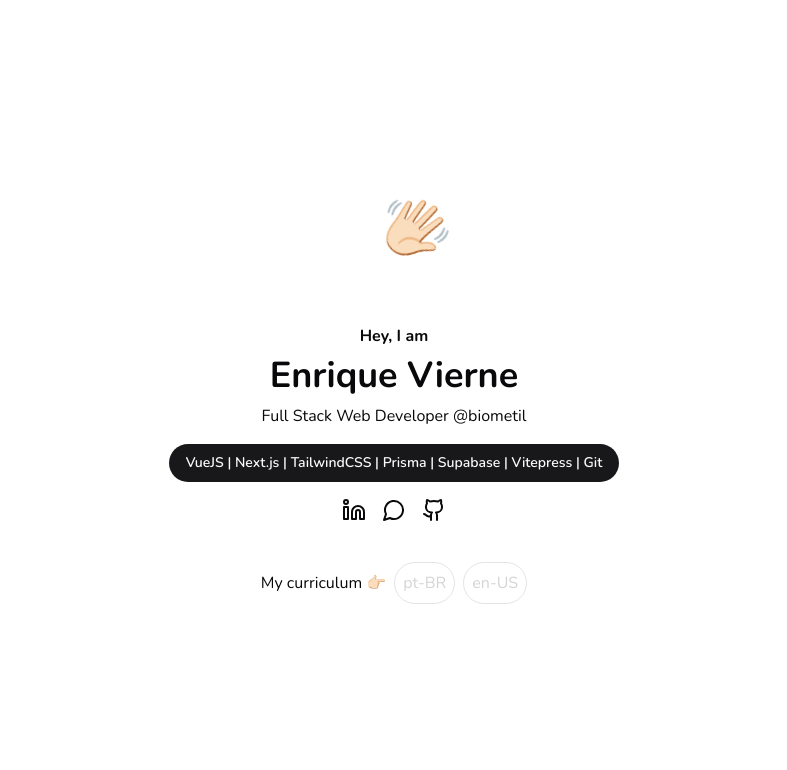
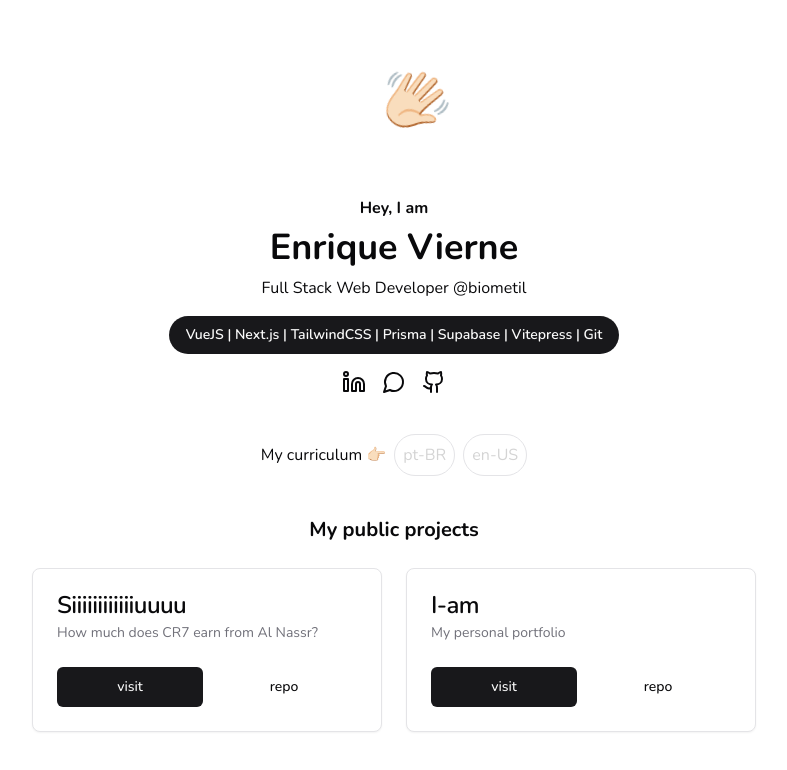
Before and after one commit to enriquevierne/i-am, a Next.js app: page / in a window 1280 px wide. Shown: the top 770 px of the page, without its empty margins (246-1033 px from the left). Built offline with nearby package versions, Linux system fonts and the light colour scheme.

Commit message:
feat: add some components

```diff
--- a/app/page.tsx
+++ b/app/page.tsx
@@ -1,8 +1,39 @@
 import { Badge } from "@/components/ui/badge";
 import { Github, Linkedin, MessageCircle } from "lucide-react";
 import Link from "next/link";
+import * as React from "react";
+
+import { Button } from "@/components/ui/button";
+import {
+    Card,
+    CardDescription,
+    CardFooter,
+    CardHeader,
+    CardTitle,
+} from "@/components/ui/card";
+
+interface Project {
+    title: string;
+    desc: string;
+    deploy: string;
+    repo: string;
+}
 
 export default function Home() {
+    const projectList: Project[] = [
+        {
+            title: "Siiiiiiiiiiiiuuuu",
+            desc: " How much does CR7 earn from Al Nassr?",
+            deploy: "https://cr7.enriquevierne.dev/",
+            repo: "https://github.com/enriquevierne/Siiiiiiiiiiiiuuuu",
+        },
+        {
+            title: "I-am",
+            desc: "My personal portfolio",
+            deploy: "https://i-am.enriquevierne.dev/",
+            repo: "https://github.com/enriquevierne/i-am",
+        },
+    ];
     return (
         <div className="flex flex-col items-center justify-center min-h-screen p-8 gap-4">
             <div className="size-28 animate-wiggle ">
@@ -57,6 +88,47 @@
                     en-US
                 </a>
             </div>
+            <div>
+                <p className="text-xl font-bold py-6 w-full text-center">
+                    My public projects
+                </p>
+                <ul className="w-full grid grid-cols-2 gap-6">
+                    {projectList.map((project) => {
+                        return (
+                            <Card
+                                key={project.deploy}
+                                className="w-[350px] col-span-2 sm:col-span-1">
+                                <CardHeader>
+                                    <CardTitle>{project.title}</CardTitle>
+                                    <CardDescription>
+                                        {project.desc}
+                                    </CardDescription>
+                                </CardHeader>
+                                <CardFooter className="flex justify-between gap-2">
+                                    <Button className="w-full">
+                                        <Link
+                                            href={project.deploy}
+                                            target="_blank">
+                                            {" "}
+                                            visit
+                                        </Link>
+                                    </Button>
+                                    <Button
+                                        className="w-full"
+                                        variant={"ghost"}>
+                                        <Link
+                                            href={project.repo}
+                                            target="_blank">
+                                            {" "}
+                                            repo
+                                        </Link>
+                                    </Button>
+                                </CardFooter>
+                            </Card>
+                        );
+                    })}
+                </ul>
+            </div>
         </div>
     );
 }
--- /dev/null
+++ b/components/ui/button.tsx
@@ -0,0 +1,56 @@
+import * as React from "react"
+import { Slot } from "@radix-ui/react-slot"
+import { cva, type VariantProps } from "class-variance-authority"
+
+import { cn } from "@/lib/utils"
+
+const buttonVariants = cva(
+  "inline-flex items-center justify-center gap-2 whitespace-nowrap rounded-md text-sm font-medium ring-offset-background transition-colors focus-visible:outline-none focus-visible:ring-2 focus-visible:ring-ring focus-visible:ring-offset-2 disabled:pointer-events-none disabled:opacity-50 [&_svg]:pointer-events-none [&_svg]:size-4 [&_svg]:shrink-0",
+  {
+    variants: {
+      variant: {
+        default: "bg-primary text-primary-foreground hover:bg-primary/90",
+        destructive:
+          "bg-destructive text-destructive-foreground hover:bg-destructive/90",
+        outline:
+          "border border-input bg-background hover:bg-accent hover:text-accent-foreground",
+        secondary:
+          "bg-secondary text-secondary-foreground hover:bg-secondary/80",
+        ghost: "hover:bg-accent hover:text-accent-foreground",
+        link: "text-primary underline-offset-4 hover:underline",
+      },
+      size: {
+        default: "h-10 px-4 py-2",
+        sm: "h-9 rounded-md px-3",
+        lg: "h-11 rounded-md px-8",
+        icon: "h-10 w-10",
+      },
+    },
+    defaultVariants: {
+      variant: "default",
+      size: "default",
+    },
+  }
+)
+
+export interface ButtonProps
+  extends React.ButtonHTMLAttributes<HTMLButtonElement>,
+    VariantProps<typeof buttonVariants> {
+  asChild?: boolean
+}
+
+const Button = React.forwardRef<HTMLButtonElement, ButtonProps>(
+  ({ className, variant, size, asChild = false, ...props }, ref) => {
+    const Comp = asChild ? Slot : "button"
+    return (
+      <Comp
+        className={cn(buttonVariants({ variant, size, className }))}
+        ref={ref}
+        {...props}
+      />
+    )
+  }
+)
+Button.displayName = "Button"
+
+export { Button, buttonVariants }
--- /dev/null
+++ b/components/ui/card.tsx
@@ -0,0 +1,79 @@
+import * as React from "react"
+
+import { cn } from "@/lib/utils"
+
+const Card = React.forwardRef<
+  HTMLDivElement,
+  React.HTMLAttributes<HTMLDivElement>
+>(({ className, ...props }, ref) => (
+  <div
+    ref={ref}
+    className={cn(
+      "rounded-lg border bg-card text-card-foreground shadow-sm",
+      className
+    )}
+    {...props}
+  />
+))
+Card.displayName = "Card"
+
+const CardHeader = React.forwardRef<
+  HTMLDivElement,
+  React.HTMLAttributes<HTMLDivElement>
+>(({ className, ...props }, ref) => (
+  <div
+    ref={ref}
+    className={cn("flex flex-col space-y-1.5 p-6", className)}
+    {...props}
+  />
+))
+CardHeader.displayName = "CardHeader"
+
+const CardTitle = React.forwardRef<
+  HTMLDivElement,
+  React.HTMLAttributes<HTMLDivElement>
+>(({ className, ...props }, ref) => (
+  <div
+    ref={ref}
+    className={cn(
+      "text-2xl font-semibold leading-none tracking-tight",
+      className
+    )}
+    {...props}
+  />
+))
+CardTitle.displayName = "CardTitle"
+
+const CardDescription = React.forwardRef<
+  HTMLDivElement,
+  React.HTMLAttributes<HTMLDivElement>
+>(({ className, ...props }, ref) => (
+  <div
+    ref={ref}
+    className={cn("text-sm text-muted-foreground", className)}
+    {...props}
+  />
+))
+CardDescription.displayName = "CardDescription"
+
+const CardContent = React.forwardRef<
+  HTMLDivElement,
+  React.HTMLAttributes<HTMLDivElement>
+>(({ className, ...props }, ref) => (
+  <div ref={ref} className={cn("p-6 pt-0", className)} {...props} />
+))
+CardContent.displayName = "CardContent"
+
+const CardFooter = React.forwardRef<
+  HTMLDivElement,
+  React.HTMLAttributes<HTMLDivElement>
+>(({ className, ...props }, ref) => (
+  <div
+    ref={ref}
+    className={cn("flex items-center p-6 pt-0", className)}
+    {...props}
+  />
+))
+CardFooter.displayName = "CardFooter"
+
+export { Card, CardHeader, CardFooter, CardTitle, CardDescription, CardContent }
--- /dev/null
+++ b/components/ui/label.tsx
@@ -0,0 +1,26 @@
+"use client"
+
+import * as React from "react"
+import * as LabelPrimitive from "@radix-ui/react-label"
+import { cva, type VariantProps } from "class-variance-authority"
+
+import { cn } from "@/lib/utils"
+
+const labelVariants = cva(
+  "text-sm font-medium leading-none peer-disabled:cursor-not-allowed peer-disabled:opacity-70"
+)
+
+const Label = React.forwardRef<
+  React.ElementRef<typeof LabelPrimitive.Root>,
+  React.ComponentPropsWithoutRef<typeof LabelPrimitive.Root> &
+    VariantProps<typeof labelVariants>
+>(({ className, ...props }, ref) => (
+  <LabelPrimitive.Root
+    ref={ref}
+    className={cn(labelVariants(), className)}
+    {...props}
+  />
+))
+Label.displayName = LabelPrimitive.Root.displayName
+
+export { Label }
--- a/package.json
+++ b/package.json
@@ -9,7 +9,9 @@
     "lint": "next lint"
   },
   "dependencies": {
+    "@radix-ui/react-label": "^2.1.1",
     "@radix-ui/react-separator": "^1.1.0",
+    "@radix-ui/react-slot": "^1.1.1",
     "class-variance-authority": "^0.7.1",
     "clsx": "^2.1.1",
     "lucide-react": "^0.468.0",
```
Also changed, not shown: 1 other file (tests, documents, lock files or other folders).
